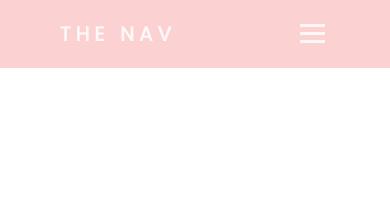
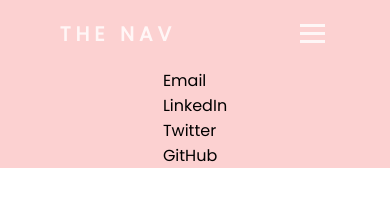
Before and after one commit to EmilyCook321/spotlight, a plain HTML site: page index.html in a window 390 px wide. Shown: the top 206 px of the page. Drawn offline with Linux system fonts and the light colour scheme.

Commit message:
Add footer

```diff
--- a/index.html
+++ b/index.html
@@ -27,5 +27,13 @@
             <div class="line3"></div>
         </div>
     </nav>
+    <footer class="footer">
+        <div class="footer-links">
+        <div>Email</div>
+        <div>LinkedIn</div>
+        <div>Twitter</div>
+        <div>GitHub</div>
+        </div>
+    </footer>
 </body>
 </html>
--- a/style.css
+++ b/style.css
@@ -76,4 +76,11 @@ nav {
   .burger {
     display: block;
   }
+
+  .footer {
+    display: flex;
+    justify-content: space-evenly;
+    background-color: #fcd1d1;
+    font-family: "Poppins", sans-serif;
+  }
 }
```
